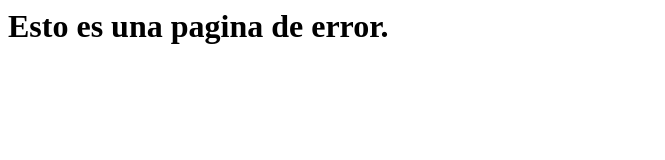
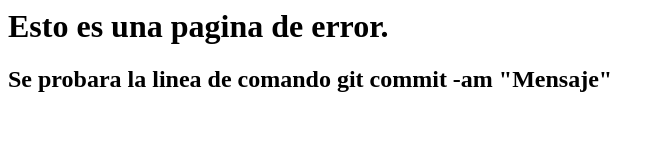
Before and after one commit to erickpm23/p56-seminario-profesional, a plain HTML site: page code/javascript/error.html in a window 1280 px wide. Shown: the whole page, without its empty margins (0-665 px from the left). Drawn offline with Linux system fonts and the light colour scheme.

Commit message:
Cambios en error.html

```diff
--- a/code/javascript/error.html
+++ b/code/javascript/error.html
@@ -4,5 +4,6 @@
     </head>
     <body>
         <h1>Esto es una pagina de error.</h1>
+        <h2>Se probara la linea de comando git commit -am "Mensaje"</h2>
     </body>
 </html>
```
